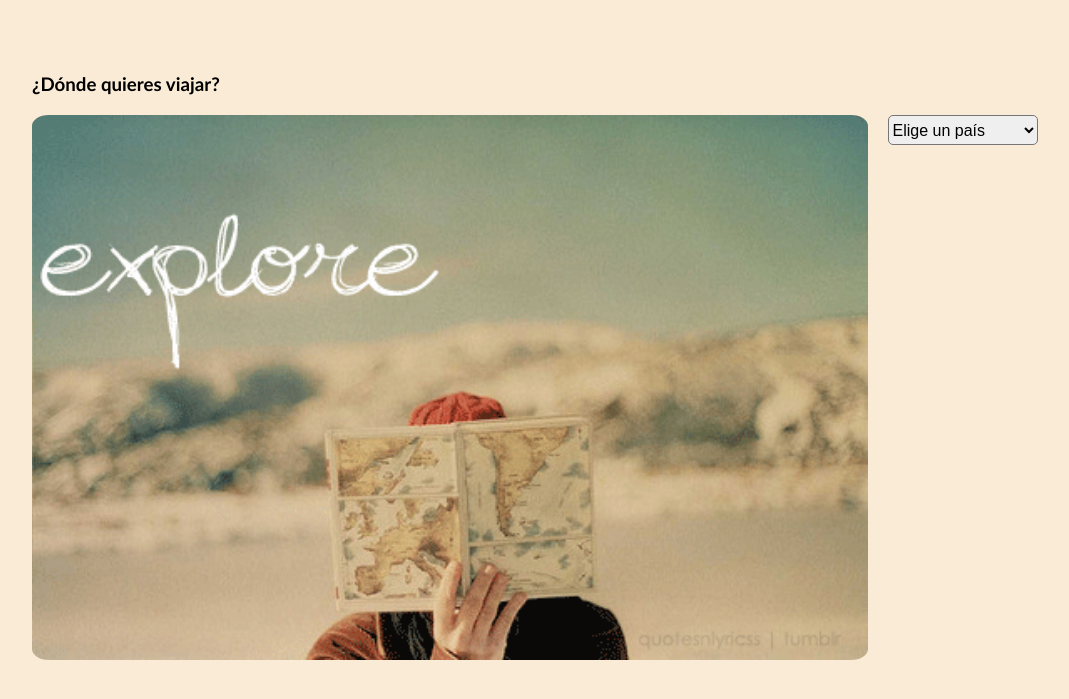
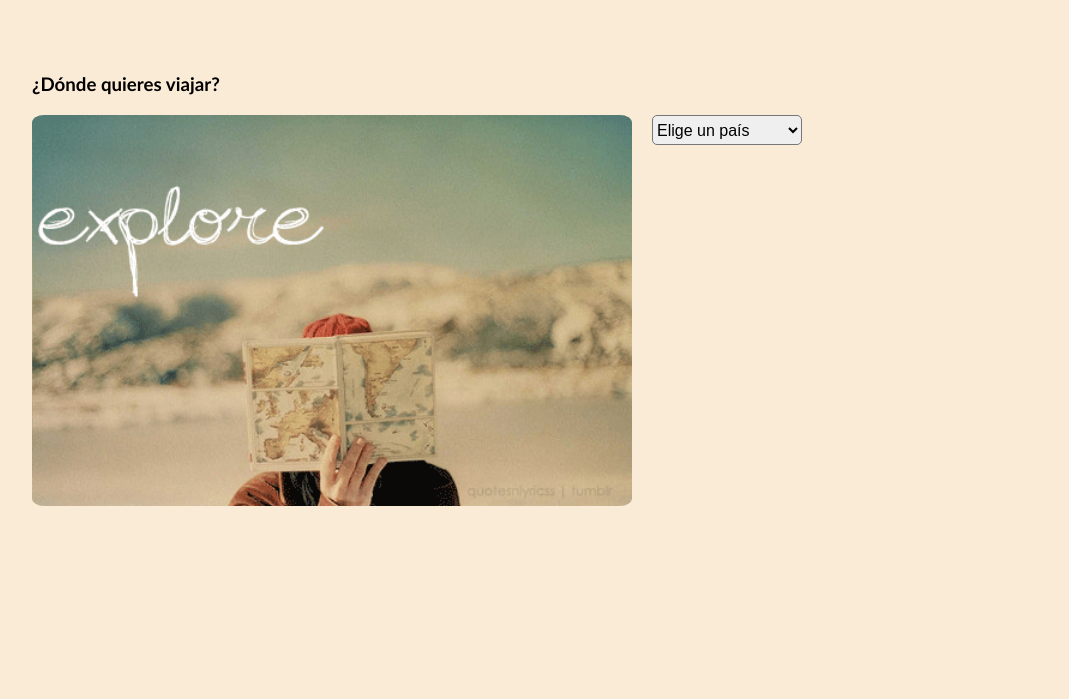
Before and after one commit to zemanue/Desarrollo-de-Interfaces, a PHP site: page /viaje.html in a window 1280 px wide. Shown: the top 699 px of the page, without its empty margins (61-1130 px from the left). Run offline with PHP 8.4, Linux system fonts and the light colour scheme.

Commit message:
Update viaje.css

```diff
--- a/src/JavaScript/tarea-viaje-arbol-de-nodos-ii/viaje.css
+++ b/src/JavaScript/tarea-viaje-arbol-de-nodos-ii/viaje.css
@@ -16,7 +16,8 @@ body {
 }
 
 img {
-    width: 75%;
+    width: 100%;
+    max-width: 600px;
     height: auto;
 }
 
```
